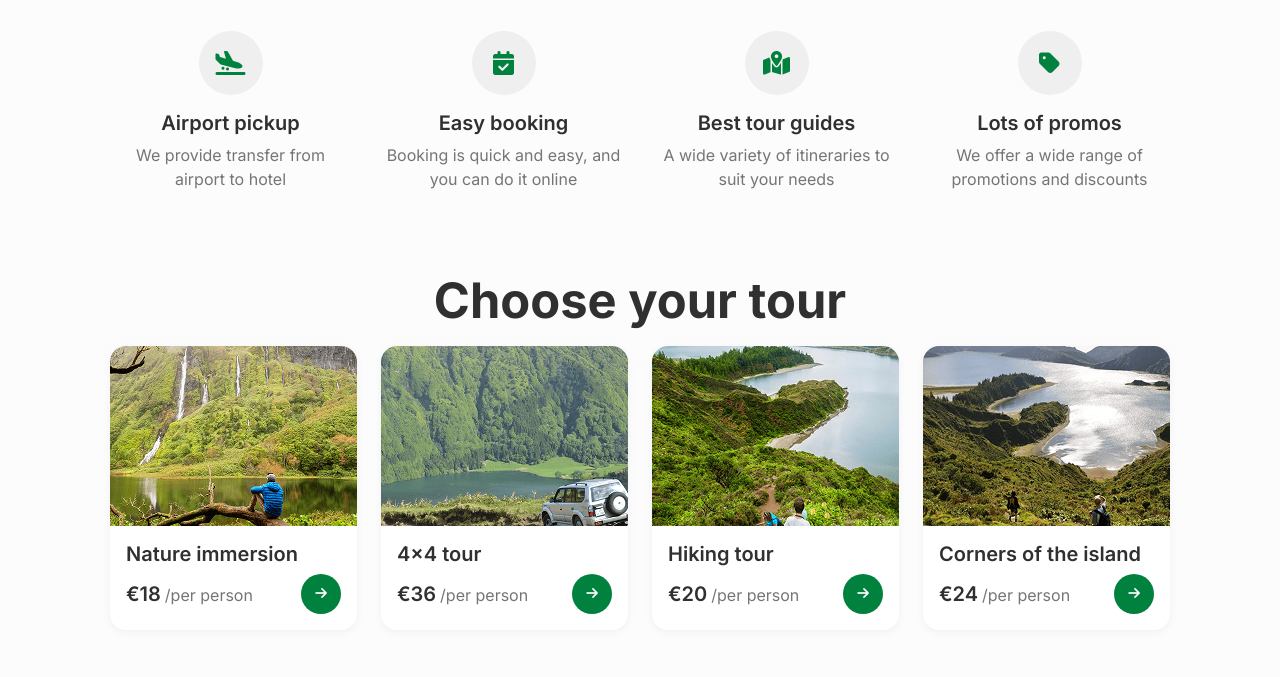
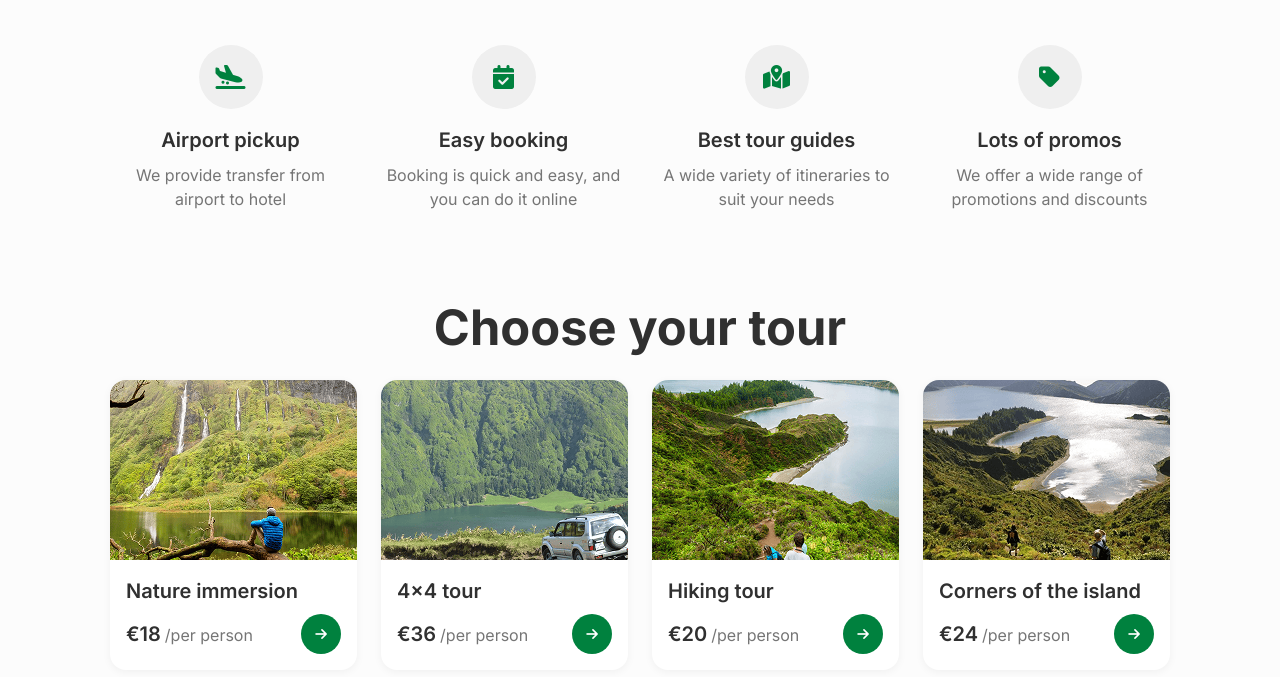
Before and after one commit to andreacasonato/azores-landing-page, a plain HTML site: page index.html in a window 1280 px wide. Shown: the part 756-1433 px from the top of the page. Drawn offline with Linux system fonts and the light colour scheme.

Commit message:
Update CSS reset styles

```diff
--- a/styles.css
+++ b/styles.css
@@ -1,12 +1,18 @@
 /* BASE STYLES AND RESET */
+*,
+*::before,
+*::after {
+    box-sizing: border-box;
+}
+
 * {
-    box-sizing: border-box;
     margin: 0;
     padding: 0;
+    font-family: 'Inter', Arial, sans-serif;
+    line-height: 1.5;
 }
 
 body {
-    font-family: 'Inter', Arial, sans-serif;
     background: #FCFCFC;
     color: #303030;
     margin: 0 auto;
@@ -194,7 +200,7 @@ nav a {
     background: #FFFFFF;
     border-radius: 16px;
     overflow: hidden;
-    box-shadow: 0 2px 8px rgba(0,0,0,0.05);
+    box-shadow: 0 2px 8px rgba(0, 0, 0, 0.05);
     flex-basis: calc(25% - 18px);
     text-decoration: none;
     color: inherit;
@@ -203,7 +209,7 @@ nav a {
 }
 
 .tour-card:hover {
-    box-shadow: 0 8px 16px rgba(0,0,0,0.1);
+    box-shadow: 0 8px 16px rgba(0, 0, 0, 0.1);
 }
 
 .tour-card img {
@@ -344,7 +350,8 @@ footer {
         font-size: 2.5rem;
     }
 
-    .value-section, .tours-section {
+    .value-section,
+    .tours-section {
         padding: 60px 24px;
     }
 
```
